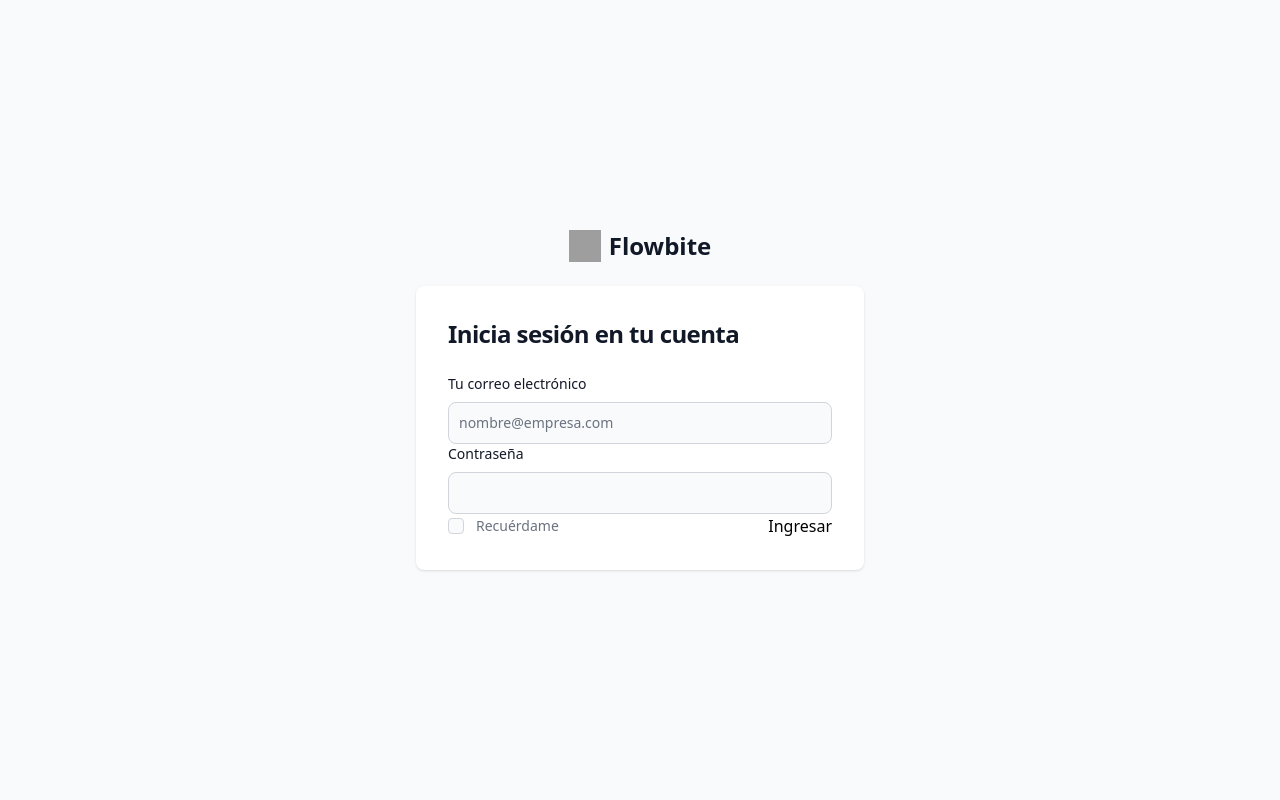
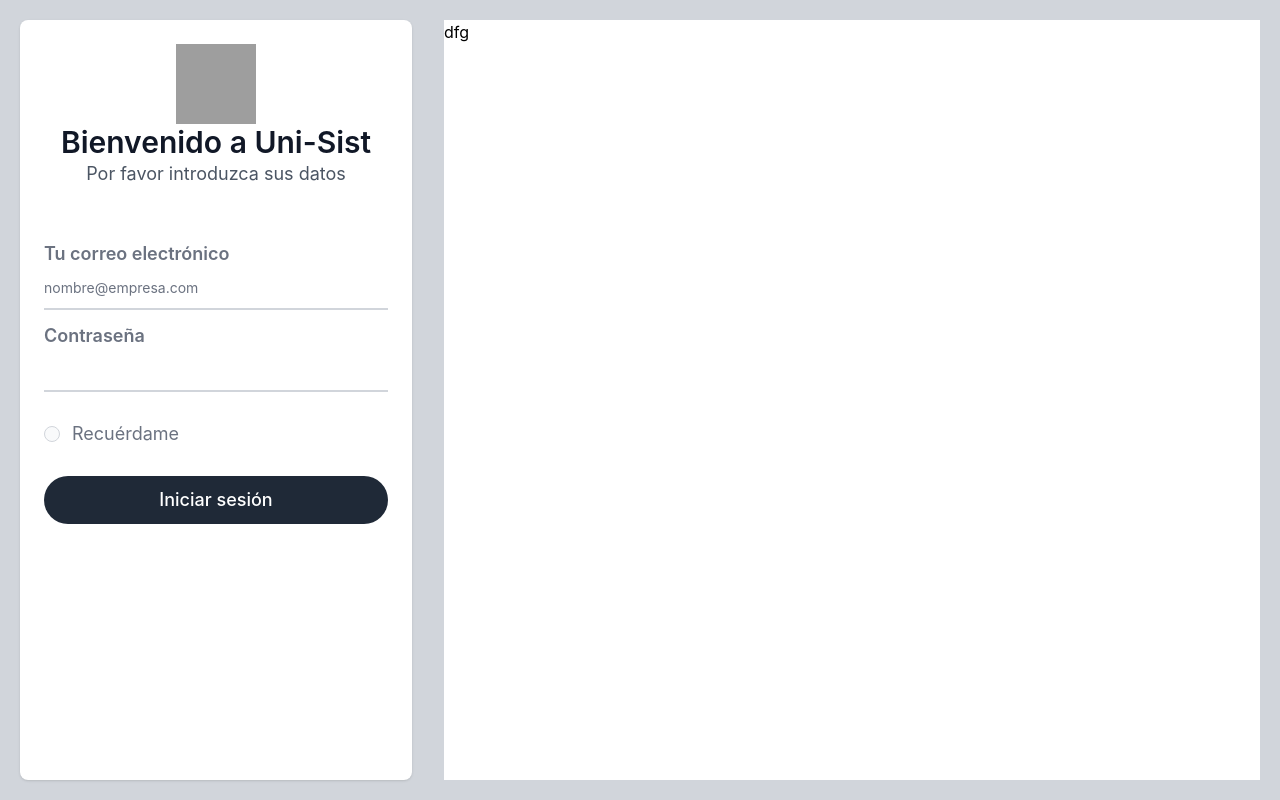
Before and after one commit to tifanny2305/Examen-SI2, an Angular app: page /login in a window 1280 px wide. Built offline with nearby package versions, Linux system fonts and the light colour scheme; grey boxes are pictures that could not be loaded.

Commit message:
login listo

```diff
--- a/angular.json
+++ b/angular.json
@@ -97,5 +97,8 @@
         }
       }
     }
+  },
+  "cli": {
+    "analytics": "d013ec22-1f37-4084-86a6-fe3336279e25"
   }
 }
--- a/src/app/pages/login/login.component.html
+++ b/src/app/pages/login/login.component.html
@@ -1,36 +1,240 @@
-<section class="bg-gray-50 dark:bg-gray-900">
-  <div class="flex flex-col items-center justify-center px-6 py-8 mx-auto md:h-screen lg:py-0">
-    <a href="#" class="flex items-center mb-6 text-2xl font-semibold text-gray-900 dark:text-white">
-      <img class="w-8 h-8 mr-2" src="https://flowbite.s3.amazonaws.com/blocks/marketing-ui/logo.svg" alt="logo">
-      Flowbite
+<section class="bg-gray-300 px-5 py-5 h-screen hidden sm:block">
+  <div class="w-full h-full flex justify-items-center">
+    <div class="grid grid-cols-3 gap-8 w-full h-full">
+      <div class="card col-span-1">
+        <div class="h-full w-full">
+          <div class="md:mb-10 xl:mb-20">
+            <div class="flex items-center justify-center">
+              <img
+                class="size-4 sm:size-4 md:size-14 lg:size-14 xl:size-20"
+                src="https://flowbite.s3.amazonaws.com/blocks/marketing-ui/logo.svg"
+                alt="logo"
+              />
+            </div>
+            <div class="flex items-center justify-center">
+              <a
+                href="#"
+                class="flex items-center text-[10px] sm:text-2xl md:text-2xl lg:text-2xl xl:text-3xl font-semibold text-gray-900"
+              >
+                Bienvenido a Uni-Sist
+              </a>
+            </div>
+            <h1
+              class="flex items-center justify-center text-gray-600 xl:text-lg 2xl:text-xl"
+            >
+              Por favor introduzca sus datos
+            </h1>
+          </div>
+          <form (ngSubmit)="onLogin()" class="">
+            <div class="flex lg:mb-7 xl:mb-10 2xl:mb-14">
+              <label
+                for="email"
+                class="font-semibold absolute text-sm xl:text-lg 2xl:text-xl text-gray-500 -translate-y-5 xl:-translate-y-7"
+                >Tu correo electrónico</label
+              >
+              <input
+                type="email"
+                [(ngModel)]="loginObj.email"
+                name="email"
+                id="email"
+                class="block py-2.5 px-0 w-full text-sm 2xl:text-xl text-gray-900 bg-transparent border-0 border-b-2 border-gray-300 appearance-none dark:text-white dark:border-gray-600 dark:focus:border-blue-500 focus:outline-none focus:ring-0 focus:border-blue-600 peer"
+                placeholder="nombre@empresa.com"
+                required
+              />
+            </div>
+            <div class="flex lg:mb-4 xl:mb-7">
+              <label
+                for="password"
+                class="font-semibold absolute text-sm xl:text-lg 2xl:text-xl text-gray-500 -translate-y-5 xl:-translate-y-7"
+                >Contraseña</label
+              >
+              <input
+                type="password"
+                [(ngModel)]="loginObj.password"
+                name="password"
+                id="password"
+                placeholder=""
+                class="block py-2.5 px-0 w-full text-sm text-gray-900 bg-transparent border-0 border-b-2 border-gray-300 appearance-none dark:text-white dark:border-gray-600 dark:focus:border-blue-500 focus:outline-none focus:ring-0 focus:border-blue-600 peer"
+                required
+              />
+            </div>
+            <div class="flex lg:mb-4 xl:mb-7">
+              <div class="flex items-start">
+                <div class="flex items-center h-full">
+                  <input
+                    id="remember"
+                    aria-describedby="remember"
+                    type="checkbox"
+                    class="w-4 h-4 border border-gray-300 rounded-lg bg-gray-50"
+                  />
+                </div>
+                <div class="ml-3 text-sm">
+                  <label
+                    for="remember"
+                    class="text-gray-500 text-sm xl:text-lg 2xl:text-xl"
+                    >Recuérdame</label
+                  >
+                </div>
+              </div>
+            </div>
+            <div>
+              <button
+                type="submit"
+                class="w-full text-white bg-gray-800 hover:bg-gray-900 focus:outline-none focus:ring-4 focus:ring-gray-300 font-medium rounded-full text-sm xl:text-lg 2xl:text-xl px-5 py-2.5 me-2 mb-2"
+              >
+                Iniciar sesión
+              </button>
+            </div>
+          </form>
+        </div>
+      </div>
+      <div class="bg-white col-span-2">dfg</div>
+    </div>
+  </div>
+</section>
+<section class="bg-gray-50 block sm:hidden">
+  <div
+    class="flex flex-col items-center justify-center px-6 py-8 mx-auto h-full"
+  >
+    <a
+      href="#"
+      class="flex items-center mb-6 text-2xl font-semibold text-gray-900 dark:text-white"
+    >
+      <img
+        class="w-8 h-8 mr-2"
+        src="https://flowbite.s3.amazonaws.com/blocks/marketing-ui/logo.svg"
+        alt="logo"
+      />
+      Bienvenido
     </a>
-    <div class="w-full bg-white rounded-lg shadow dark:border md:mt-0 sm:max-w-md xl:p-0 dark:bg-gray-800 dark:border-gray-700">
+    <div
+      class="w-full max-w-md bg-white rounded-lg shadow dark:border dark:bg-gray-800 dark:border-gray-700"
+    >
       <div class="p-6 space-y-4 md:space-y-6 sm:p-8">
-        <h1 class="text-xl font-bold leading-tight tracking-tight text-gray-900 md:text-2xl dark:text-white">
-          Inicia sesión en tu cuenta
+        <h1
+          class="text-xl font-bold leading-tight tracking-tight text-gray-900 md:text-2xl dark:text-white"
+        >
+          Por favor introduzca sus datos
         </h1>
-        <form (ngSubmit)="onLogin()">
+        <form (ngSubmit)="onLogin()" class="p-6 space-y-4 md:space-y-6">
           <div>
-            <label for="email" class="block mb-2 text-sm font-medium text-gray-900 dark:text-white">Tu correo electrónico</label>
-            <input type="email" [(ngModel)]="loginObj.email" name="email" id="email" class="bg-gray-50 border border-gray-300 text-gray-900 sm:text-sm rounded-lg focus:ring-primary-600 focus:border-primary-600 block w-full p-2.5 dark:bg-gray-700 dark:border-gray-600 dark:placeholder-gray-400 dark:text-white dark:focus:ring-blue-500 dark:focus:border-blue-500" placeholder="nombre@empresa.com" required>
+            <label
+              for="email"
+              class="block mb-2 text-sm font-medium text-gray-900 dark:text-white"
+              >Your email</label
+            >
+            <input
+            type="email"
+            [(ngModel)]="loginObj.email"
+            name="email"
+            id="email"
+              class="bg-gray-50 border border-gray-300 text-gray-900 sm:text-sm rounded-lg focus:ring-primary-600 focus:border-primary-600 block w-full p-2.5 dark:bg-gray-700 dark:border-gray-600 dark:placeholder-gray-400 dark:text-white dark:focus:ring-blue-500 dark:focus:border-blue-500"
+              placeholder=""
+              required=""
+            />
           </div>
           <div>
-            <label for="password" class="block mb-2 text-sm font-medium text-gray-900 dark:text-white">Contraseña</label>
-            <input type="password" [(ngModel)]="loginObj.password" name="password" id="password" placeholder="" class="bg-gray-50 border border-gray-300 text-gray-900 sm:text-sm rounded-lg focus:ring-primary-600 focus:border-primary-600 block w-full p-2.5 dark:bg-gray-700 dark:border-gray-600 dark:placeholder-gray-400 dark:text-white dark:focus:ring-blue-500 dark:focus:border-blue-500" required>
+            <label
+              for="password"
+              class="block mb-2 text-sm font-medium text-gray-900 dark:text-white"
+              >Password</label
+            >
+            <input
+              type="password"
+              [(ngModel)]="loginObj.password"
+              name="password"
+              id="password"
+              placeholder=""
+              class="bg-gray-50 border border-gray-300 text-gray-900 sm:text-sm rounded-lg focus:ring-primary-600 focus:border-primary-600 block w-full p-2.5 dark:bg-gray-700 dark:border-gray-600 dark:placeholder-gray-400 dark:text-white dark:focus:ring-blue-500 dark:focus:border-blue-500"
+              required=""
+            />
           </div>
           <div class="flex items-center justify-between">
             <div class="flex items-start">
               <div class="flex items-center h-5">
-                <input id="remember" aria-describedby="remember" type="checkbox" class="w-4 h-4 border border-gray-300 rounded bg-gray-50 focus:ring-3 focus:ring-primary-300 dark:bg-gray-700 dark:border-gray-600 dark:focus:ring-primary-600 dark:ring-offset-gray-800">
+                <input
+                  id="remember"
+                  aria-describedby="remember"
+                  type="checkbox"
+                  class="w-4 h-4 border border-gray-300 rounded bg-gray-50 focus:ring-3 focus:ring-primary-300 dark:bg-gray-700 dark:border-gray-600 dark:focus:ring-primary-600 dark:ring-offset-gray-800"
+                  required=""
+                />
               </div>
               <div class="ml-3 text-sm">
-                <label for="remember" class="text-gray-500 dark:text-gray-300">Recuérdame</label>
+                <label for="remember" class="text-gray-500 dark:text-gray-300"
+                  >Remember me</label
+                >
               </div>
             </div>
-            <button type="submit" class="border-t-neutral-500">Ingresar</button>
           </div>
+          <button
+            type="submit"
+            class="w-full text-white bg-primary-600 hover:bg-primary-700 focus:ring-4 focus:outline-none focus:ring-primary-300 font-medium rounded-lg text-sm px-5 py-2.5 text-center dark:bg-primary-600 dark:hover:bg-primary-700 dark:focus:ring-primary-800"
+          >
+            Sign in
+          </button>
         </form>
       </div>
     </div>
   </div>
 </section>
+
+<!-- <form (ngSubmit)="onLogin()" class="max-w-md mx-auto">
+        <div class="relative z-0 w-full mb-7 group">
+          <label
+            for="email"
+            class="peer-focus:font-medium absolute text-sm text-gray-500 dark:text-gray-400 duration-300 transform -translate-y-6 scale-75 top-1 -z-10 origin-[0] peer-focus:start-0 rtl:peer-focus:translate-x-1/4 peer-focus:text-blue-600 peer-focus:dark:text-blue-500 peer-placeholder-shown:scale-100 peer-placeholder-shown:translate-y-0 peer-focus:scale-75 peer-focus:-translate-y-6"
+            >Tu correo electrónico</label
+          >
+          <input
+            type="email"
+            [(ngModel)]="loginObj.email"
+            name="email"
+            id="email"
+            class="block py-2.5 px-0 w-full text-sm text-gray-900 bg-transparent border-0 border-b-2 border-gray-300 appearance-none dark:text-white dark:border-gray-600 dark:focus:border-blue-500 focus:outline-none focus:ring-0 focus:border-blue-600 peer"
+            placeholder="nombre@empresa.com"
+            required
+          />
+        </div>
+        <div class="relative z-0 w-full mb-2 group">
+          <label
+            for="password"
+            class="peer-focus:font-medium absolute text-sm text-gray-500 dark:text-gray-400 duration-300 transform -translate-y-6 scale-75 top-1 -z-10 origin-[0] peer-focus:start-0 rtl:peer-focus:translate-x-1/4 peer-focus:text-blue-600 peer-focus:dark:text-blue-500 peer-placeholder-shown:scale-100 peer-placeholder-shown:translate-y-0 peer-focus:scale-75 peer-focus:-translate-y-6"
+            >Contraseña</label
+          >
+          <input
+            type="password"
+            [(ngModel)]="loginObj.password"
+            name="password"
+            id="password"
+            placeholder=""
+            class="block py-2.5 px-0 w-full text-sm text-gray-900 bg-transparent border-0 border-b-2 border-gray-300 appearance-none dark:text-white dark:border-gray-600 dark:focus:border-blue-500 focus:outline-none focus:ring-0 focus:border-blue-600 peer"
+            required
+          />
+        </div>
+        <div class="relative z-0 w-full mb-2 group">
+          <div class="flex items-start">
+            <div class="flex items-center h-5">
+              <input
+                id="remember"
+                aria-describedby="remember"
+                type="checkbox"
+                class="w-4 h-4 border border-gray-300 rounded bg-gray-50 focus:ring-3 focus:ring-primary-300 dark:bg-gray-700 dark:border-gray-600 dark:focus:ring-primary-600 dark:ring-offset-gray-800"
+              />
+            </div>
+            <div class="ml-3 text-sm">
+              <label for="remember" class="text-gray-500 dark:text-gray-300"
+                >Recuérdame</label
+              >
+            </div>
+          </div>
+        </div>
+        <div>
+          <button
+            type="submit"
+            class="w-full text-white bg-gray-800 hover:bg-gray-900 focus:outline-none focus:ring-4 focus:ring-gray-300 font-medium rounded-full text-sm px-5 py-2.5 me-2 mb-2 dark:bg-gray-800 dark:hover:bg-gray-700 dark:focus:ring-gray-700 dark:border-gray-700"
+          >
+            Iniciar sesion
+          </button>
+        </div>
+      </form> -->
--- a/src/index.html
+++ b/src/index.html
@@ -7,7 +7,7 @@
   <meta name="viewport" content="width=device-width, initial-scale=1">
   <link rel="icon" type="image/x-icon" href="favicon.ico">
 </head>
-<body>
+<body >
   <app-root></app-root>
 </body>
 </html>
--- a/src/styles.css
+++ b/src/styles.css
@@ -2,3 +2,6 @@
 @tailwind base;
 @tailwind components;
 @tailwind utilities;
+.card{
+  @apply bg-white rounded-lg shadow p-6;
+}
--- a/tailwind.config.js
+++ b/tailwind.config.js
@@ -5,7 +5,48 @@
     "./node_modules/flowbite/**/*.js"
   ],
   theme: {
-    extend: {},
+    extend: {
+      colors: {
+        primary: {"50":"#eff6ff","100":"#dbeafe","200":"#bfdbfe","300":"#93c5fd","400":"#60a5fa","500":"#3b82f6","600":"#2563eb","700":"#1d4ed8","800":"#1e40af","900":"#1e3a8a","950":"#172554"}
+      }
+    },
+    fontFamily: {
+      'body': [
+    'Inter',
+    'ui-sans-serif',
+    'system-ui',
+    '-apple-system',
+    'system-ui',
+    'Segoe UI',
+    'Roboto',
+    'Helvetica Neue',
+    'Arial',
+    'Noto Sans',
+    'sans-serif',
+    'Apple Color Emoji',
+    'Segoe UI Emoji',
+    'Segoe UI Symbol',
+    'Noto Color Emoji'
+  ],
+      'sans': [
+    'Inter',
+    'ui-sans-serif',
+    'system-ui',
+    '-apple-system',
+    'system-ui',
+    'Segoe UI',
+    'Roboto',
+    'Helvetica Neue',
+    'Arial',
+    'Noto Sans',
+    'sans-serif',
+    'Apple Color Emoji',
+    'Segoe UI Emoji',
+    'Segoe UI Symbol',
+    'Noto Color Emoji'
+  ]
+
+    },
   },
   plugins: [
     require('flowbite/plugin')
```
Also changed, not shown: src/app/app.component.ts (+8 -4 lines).
